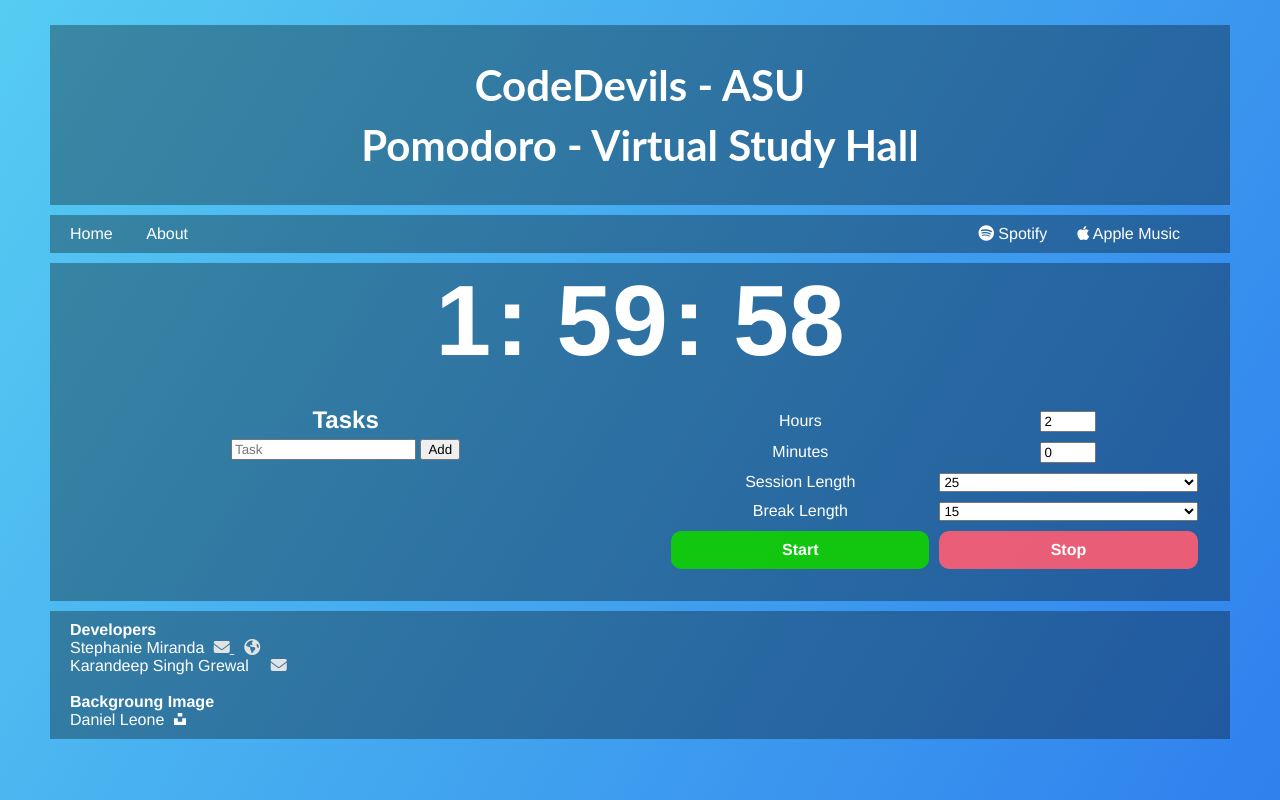
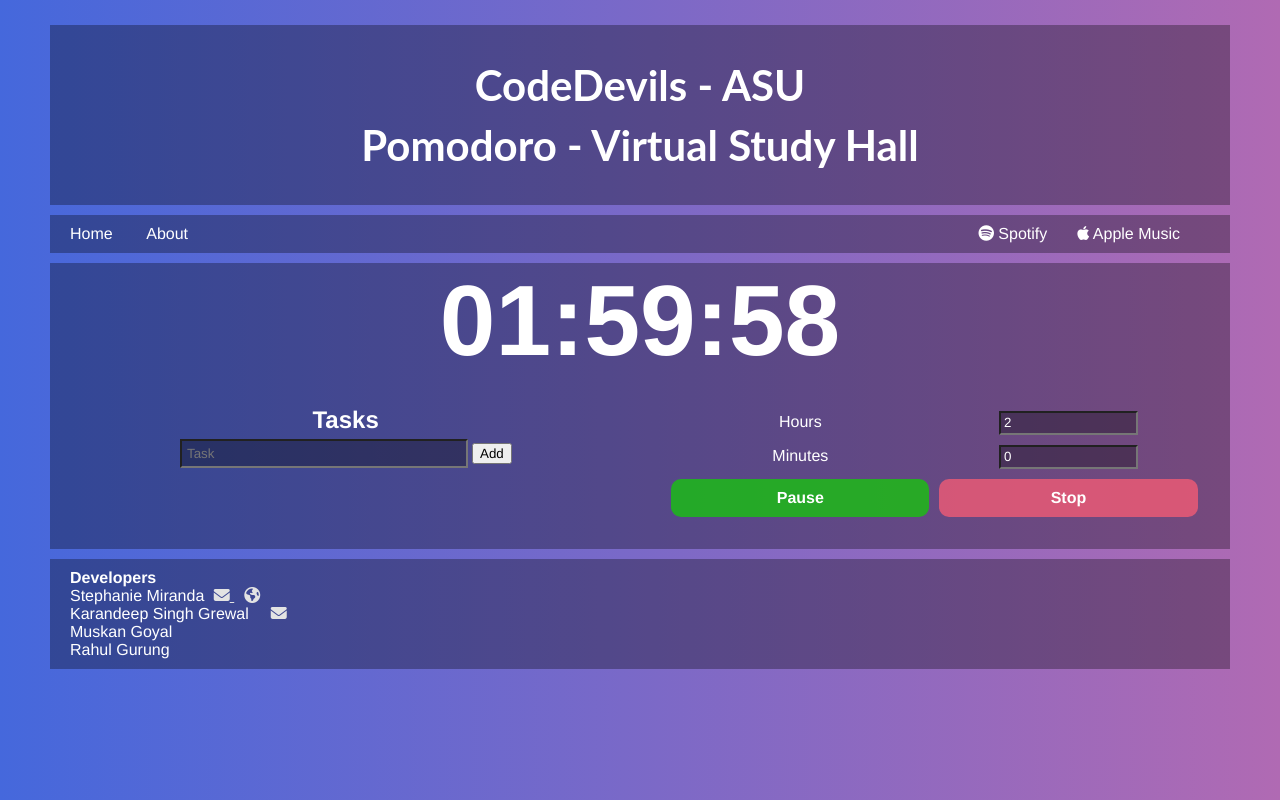
Before and after one commit to kgrewal2/pomodoro-vsh, a plain HTML site: page index.html in a window 1280 px wide. Both pictures are taken after a click on the element "Start". Drawn offline with Linux system fonts and the light colour scheme.

Commit message:
StartButton - Working with Start, Pause and Stop function.
1. Press start button to start the timer.
2. Now press the same button to pause the timer.
3. Now press the same button to start the timer again.

```diff
--- a/CSS/about.css
+++ b/CSS/about.css
@@ -27,3 +27,8 @@ nav a {
     margin-right: 30px;
     text-decoration: none;
 }
+
+a {
+    color: white;
+    text-decoration: none;
+}
--- a/CSS/home.css
+++ b/CSS/home.css
@@ -1,14 +1,14 @@
-*{
+* {
     font-family: 'Helvetica Neue', 'Roboto', 'Source Sans Pro', sans-serif;
 }
 
 body {
-    --transparentBlack: rgba(0, 0, 0, 0.32);
-
+    --transparentBlack: rgba(0, 0, 0, 0.31);
+    --transparentWhite: rgba(255, 255, 255, 0.51);
     margin: 25px 50px;
-    /*background: url("../resources/images/mountainsBackground.jpg") no-repeat center center fixed;*/
+    /*background: url("../resources/images/joanna-kosinska-1_CMoFsPfso-unsplash.jpg") no-repeat center center fixed;*/
     /*background-size: cover;*/
-    background: -webkit-gradient(linear, left top, right bottom, from(#56CCF2), to(#2F80ED)) fixed;
+    background: -webkit-linear-gradient(left, #4568DC, #B06AB3) fixed;
     color: white;
 }
 
@@ -40,13 +40,6 @@ nav a {
     text-decoration: none;
 }
 
-
-#time-label {
-    padding: 0px;
-    font-size: 48px;
-    text-align: center;
-}
-
 #taskList {
     margin: 0;
     padding: 0;
@@ -55,10 +48,10 @@ nav a {
 #taskList li {
     cursor: pointer;
     position: relative;
-    margin: 5px 0px;
+    margin: 5px 5px;
     padding: 12px;
     list-style-type: none;
-    background: var(--transparentBlack);
+    background: var(--transparentWhite);
     font-size: 18px;
     transition: 2s;
     border-radius: 15px;
@@ -69,7 +62,8 @@ nav a {
 }
 
 #taskList li.checked {
-    color: rgba(255, 255, 255, 0.34);
+    background: rgba(255, 255, 255, 0.21);
+    color: rgba(255, 255, 255, 0.5);
     text-decoration: line-through;
 }
 
@@ -112,30 +106,33 @@ nav a {
     font-size: 48px;
 }
 
-.customButton{
+.customButton {
     font-weight: bold;
     border-radius: 10px;
     user-select: none;
     padding: 10px;
 }
 
-.customButton:hover{
+.customButton:disabled {
+    background: rgba(16, 209, 0, 0.5);
+}
+
+.customButton:hover {
     cursor: pointer;
     text-decoration: underline;
 }
 
-.customButton:active{
-    filter:brightness(90%);
+.customButton:active {
+    filter: brightness(90%);
 }
 
-#startTimerButton{
-    background: rgba(16, 209, 0, 0.9);
+#startTimerButton {
+    background: rgba(16, 209, 0, 0.71);
 }
 
-#stopTimerButton{
-    background: rgba(255, 94, 115, 0.9);
+#stopTimerButton {
+    background: rgba(255, 94, 115, 0.72);
 }
-
 
 
 /*CSS for the utilities, mid section of the web app.*/
@@ -156,19 +153,35 @@ nav a {
     width: 50%;
 }
 
-#timer-span {
+#timerSpan {
     display: block;
     text-align: center;
 }
 
-#timer-span label {
+#timerSpan label {
     width: 100%;
     font-size: 100px;
     font-weight: bold;
+    transition: 1s;
+}
+
+#timerLabel.enabled {
     color: white;
 }
 
-select{
+#timerLabel.disabled {
+    color: var(--transparentWhite);
+}
+
+input {
+    padding: 1%;
+    width: 100%;
+    max-width: 50%;
+    background-color: var(--transparentBlack);
+    color: white;
+}
+
+select {
     width: 100%;
 }
 
--- a/Scripts/timer.js
+++ b/Scripts/timer.js
@@ -1,79 +1,64 @@
 var timeLeft;
-var isTimerRunning = false;
-var sessionLength,breakLength;
-var hoursLabel,minutesLabel,secondsLabel;
-var interval;
-var sessionTimeLeft,breakTimeLeft;
-var tag = document.createElement('script');
-tag.src = "https://www.youtube.com/iframe_api";
-var firstScriptTag = document.getElementsByTagName('script')[0];
-firstScriptTag.parentNode.insertBefore(tag, firstScriptTag);
-var player;
-function onYouTubeIframeAPIReady() {
-    player = new YT.Player('player', {
-        height: '400',
-        width: '400',
-        videoId: 'XULUBg_ZcAU',
-        events: {
-            'onReady': onPlayerReady,
-            'onStateChange': onPlayerStateChange
-        }
-    });
-}
-function onPlayerReady(event) {
-    event.target.playVideo();
+const timerStates = {
+    STOPPED: 'stopped',
+    PLAYING: 'playing',
+    PAUSED: 'paused'
+};
+const labelStates = {
+    ENABLED: "enabled",
+    DISABLED: "disabled"
+};
+let timerState = timerStates.STOPPED;
+let timerLabel;
+let interval;
+let sessionTimeLeft, breakTimeLeft;
+let startButton;
+
+function startButtonListener(button) {
+    timerLabel = document.getElementById("timerLabel");
+    clearInterval(interval);
+    if (timerState === timerStates.STOPPED) {
+        startButton = button;
+        timeLeft = document.getElementById("totalHours").value * 3600 +
+            document.getElementById("totalMinutes").value * 60;
+        startButton.innerText = "Pause";
+        timerState = timerStates.PLAYING;
+        timerLabel.className = labelStates.ENABLED;
+        interval = setInterval(updateTimeLabel, 1000);
+    } else if (timerState === timerStates.PLAYING) {
+        startButton.innerText = "Resume";
+        timerState = timerStates.PAUSED;
+        clearInterval(interval);
+        timerLabel.className = labelStates.DISABLED;
+    } else if (timerState == timerStates.PAUSED) {
+        startButton.innerText = "Pause";
+        timerState = timerStates.PLAYING;
+        interval = setInterval(updateTimeLabel, 1000);
+        timerLabel.className = labelStates.ENABLED;
+    }
 }
 
-var done = false;
-function onPlayerStateChange(event) {
-    if (event.data == YT.PlayerState.PLAYING && !done) {
-        setTimeout(stopVideo, 6000);
-        done = true;
-    }
-}
-function stopVideo() {
-    player.stopVideo();
-}
-
-function startTimer() {
-    clearInterval(interval);
-    if(isTimerRunning===false){
-        timeLeft = document.getElementById("totalHours").value*3600+ document.getElementById("totalMinutes").value*60;
-        isTimerRunning=true;
-    }
-    sessionLength = document.getElementById("sessionLength");
-    sessionLength = sessionLength.options[sessionLength.selectedIndex].value;
-    sessionTimeLeft = sessionLength;
-    breakLength = document.getElementById("breakLength");
-    breakLength = breakLength.options[breakLength.selectedIndex].value;
-    breakTimeLeft = breakLength;
-    interval = setInterval(updateTimeLabel,1000);
-}
-
-function startBreak(){
+function startBreak() {
     breakTimeLeft--;
     player.playVideo();
-    if(breakTimeLeft==0){
+    if (breakTimeLeft == 0) {
         player.stopVideo();
-        sessionTimeLeft=sessionLength;
+        sessionTimeLeft = sessionLength;
+
     }
 }
 
 function updateTimeLabel() {
-    hoursLabel = document.getElementById("hours");
-    minutesLabel = document.getElementById("minutes");
-    secondsLabel = document.getElementById("seconds");
     timeLeft--;
     sessionTimeLeft--;
     let hours = Math.floor(timeLeft / 3600);
+    hours = String("0" + hours).slice(-2);
     let minutes = Math.floor((timeLeft % 3600) / 60);
+    minutes = String("0" + minutes).slice(-2);
     let seconds = Math.floor(timeLeft % 60);
-    hoursLabel.innerHTML = hours;
-    minutesLabel.innerHTML = minutes;
-    secondsLabel.innerHTML = seconds;
-    console.log(sessionTimeLeft+" "+breakTimeLeft);
-    if(sessionTimeLeft==0)
-    {
+    seconds = String("0" + seconds).slice(-2);
+    timerLabel.innerHTML = hours + ":" + minutes + ":" + seconds;
+    if (sessionTimeLeft == 0) {
         startBreak();
     }
 }
--- a/index.html
+++ b/index.html
@@ -24,15 +24,9 @@
             class="fab fa-spotify"></i> Spotify</a>
 </nav>
 
-<div style="" id="player"></div>
-
 <div class="middleSection">
-    <div id="timer-span">
-        <label id="hours">00</label>
-        <label> : </label>
-        <label id="minutes">00</label>
-        <label> : </label>
-        <label id="seconds">00</label>
+    <div id="timerSpan">
+        <label class="disabled" id="timerLabel">00:00:00</label>
     </div>
 
     <div class="row">
@@ -43,9 +37,7 @@
             <ul id="taskList">
             </ul>
         </div>
-
         <div class="column">
-
             <div style="width:100%;display: table; border-spacing: 10px;table-layout: fixed">
                 <div style="display: table-row;width: 30%">
                     <label style="display: table-cell">Hours</label>
@@ -55,33 +47,16 @@
                     <label style="display: table-cell">Minutes</label>
                     <input type="number" min="0" max="59" step="15" value="0" id="totalMinutes">
                 </div>
-                <div style="display: table-row;width: 30%">
-                    <label for="sessionLength" style="display: table-cell">Session Length</label>
-                    <select id="sessionLength" name="sessionLength" style="display: table-cell">
-                        <option value="25">25</option>
-                        <option value="15">15</option>
-                        <option value="10">10</option>
-                    </select>
-                </div>
-                <div style="display: table-row">
-                    <label for="breakLength" style="display: table-cell">Break Length</label>
-                    <select id="breakLength" name="breakLength" style="display: table-cell">
-                        <option value="15">15</option>
-                        <option value="5">5</option>
-                        <option value="3">3</option>
-                    </select>
-                </div>
                 <div style="display: table-row; width: 100%;">
-                    <span class="customButton" style="display: table-cell" id="startTimerButton" onclick="startTimer()">
+                    <span class="customButton" id="startTimerButton" onclick="startButtonListener(this)"
+                          style="display: table-cell">
                         Start
                     </span>
                     <span class="customButton" style="display: table-cell" id="stopTimerButton" onclick="stopButton()">
                         Stop
                     </span>
                 </div>
-
             </div>
-
         </div>
     </div>
 </div>
@@ -102,17 +77,10 @@
     <a href="mailto:kgrewal2@asu.edu">
         <i class="fas fa-envelope"></i>
     </a>
-    <br><br>
-    <b>Backgroung Image</b>
     <br>
-    Daniel Leone
-    <a href="https://unsplash.com/@danielleone?utm_medium=referral&amp;utm_campaign=photographer-credit">
-        <svg style="height:12px;width:auto;position:relative;vertical-align:middle;top:-2px;fill:white"
-             viewBox="0 0 32 32"
-             xmlns="http://www.w3.org/2000/svg"><title>unsplash-logo</title>
-            <path d="M10 9V0h12v9H10zm12 5h10v18H0V14h10v9h12v-9z"></path>
-        </svg>
-    </a>
+    Muskan Goyal &ensp;
+    <br>
+    Rahul Gurung
 
 
 </footer>
```
Also changed, not shown: 1 other file.
